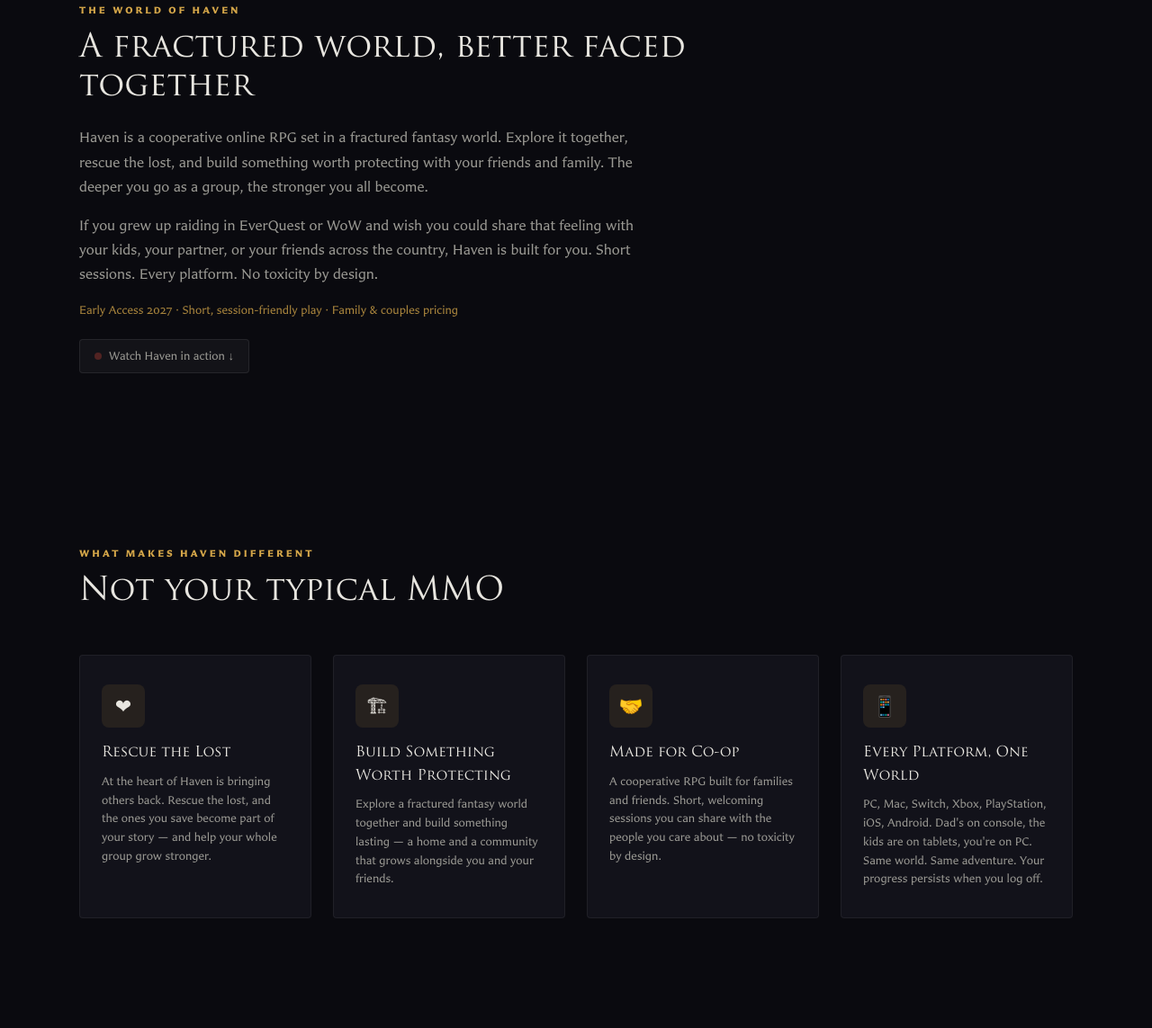
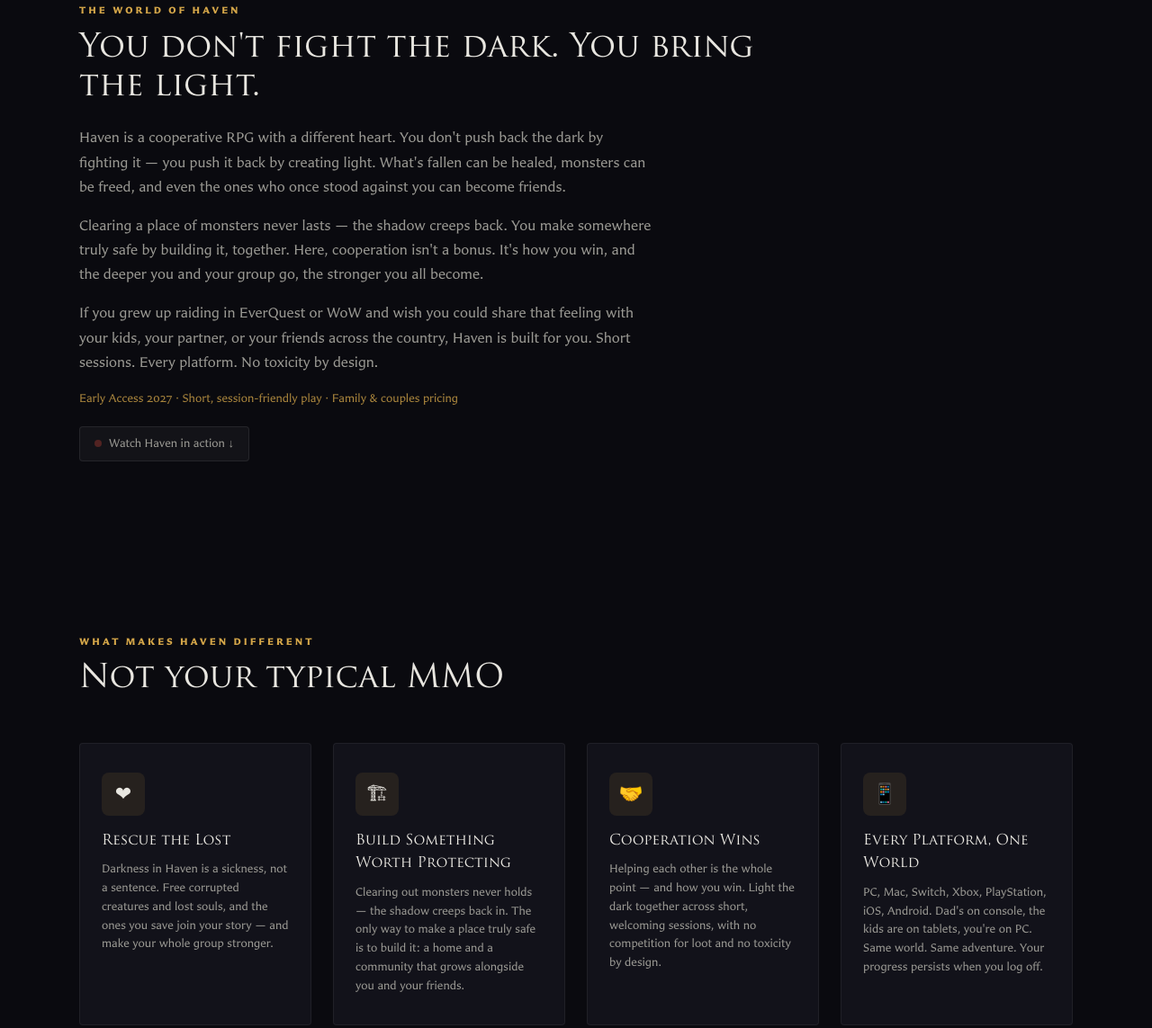
Before and after one commit to Unleashed-Games-Inc/unleashed-web, a plain HTML site: page index.html in a window 1280 px wide. Shown: the part 1356-2499 px from the top of the page at 90% size. Drawn offline with Linux system fonts and the light colour scheme.

Commit message:
Weave Creative Bible themes into About + Features (light/healing/cooperation)
High-level and world-name-free (Athera retired):
- About: 'You don't fight the dark. You bring the light.' + build-to-make-safe + cooperation-as-win
- Features: Rescue the Lost (darkness as sickness), Build Something Worth Protecting
  (clearing never lasts), Cooperation Wins

Co-Authored-By: Claude Opus 4.8 <noreply@anthropic.com>

```diff
--- a/index.html
+++ b/index.html
@@ -1419,9 +1419,12 @@
   <div class="about-section">
     <div>
       <p class="section-label">The World of Haven</p>
-      <h2 class="section-title">A fractured world, better faced together</h2>
+      <h2 class="section-title">You don't fight the dark. You bring the light.</h2>
       <p class="section-body">
-        Haven is a cooperative online RPG set in a fractured fantasy world. Explore it together, rescue the lost, and build something worth protecting with your friends and family. The deeper you go as a group, the stronger you all become.
+        Haven is a cooperative RPG with a different heart. You don't push back the dark by fighting it &mdash; you push it back by creating light. What's fallen can be healed, monsters can be freed, and even the ones who once stood against you can become friends.
+      </p>
+      <p class="section-body" style="margin-top: 16px;">
+        Clearing a place of monsters never lasts &mdash; the shadow creeps back. You make somewhere truly safe by building it, together. Here, cooperation isn't a bonus. It's how you win, and the deeper you and your group go, the stronger you all become.
       </p>
       <p class="section-body" style="margin-top: 16px;">
         If you grew up raiding in EverQuest or WoW and wish you could share that feeling with your kids, your partner, or your friends across the country, Haven is built for you. Short sessions. Every platform. No toxicity by design.
@@ -1445,17 +1448,17 @@
     <div class="feature-card">
       <div class="feature-icon">&#x2764;</div>
       <h3>Rescue the Lost</h3>
-      <p>At the heart of Haven is bringing others back. Rescue the lost, and the ones you save become part of your story &mdash; and help your whole group grow stronger.</p>
+      <p>Darkness in Haven is a sickness, not a sentence. Free corrupted creatures and lost souls, and the ones you save join your story &mdash; and make your whole group stronger.</p>
     </div>
     <div class="feature-card">
       <div class="feature-icon">&#x1F3D7;</div>
       <h3>Build Something Worth Protecting</h3>
-      <p>Explore a fractured fantasy world together and build something lasting &mdash; a home and a community that grows alongside you and your friends.</p>
+      <p>Clearing out monsters never holds &mdash; the shadow creeps back in. The only way to make a place truly safe is to build it: a home and a community that grows alongside you and your friends.</p>
     </div>
     <div class="feature-card">
       <div class="feature-icon">&#x1F91D;</div>
-      <h3>Made for Co-op</h3>
-      <p>A cooperative RPG built for families and friends. Short, welcoming sessions you can share with the people you care about &mdash; no toxicity by design.</p>
+      <h3>Cooperation Wins</h3>
+      <p>Helping each other is the whole point &mdash; and how you win. Light the dark together across short, welcoming sessions, with no competition for loot and no toxicity by design.</p>
     </div>
     <div class="feature-card">
       <div class="feature-icon">&#x1F4F1;</div>
```
